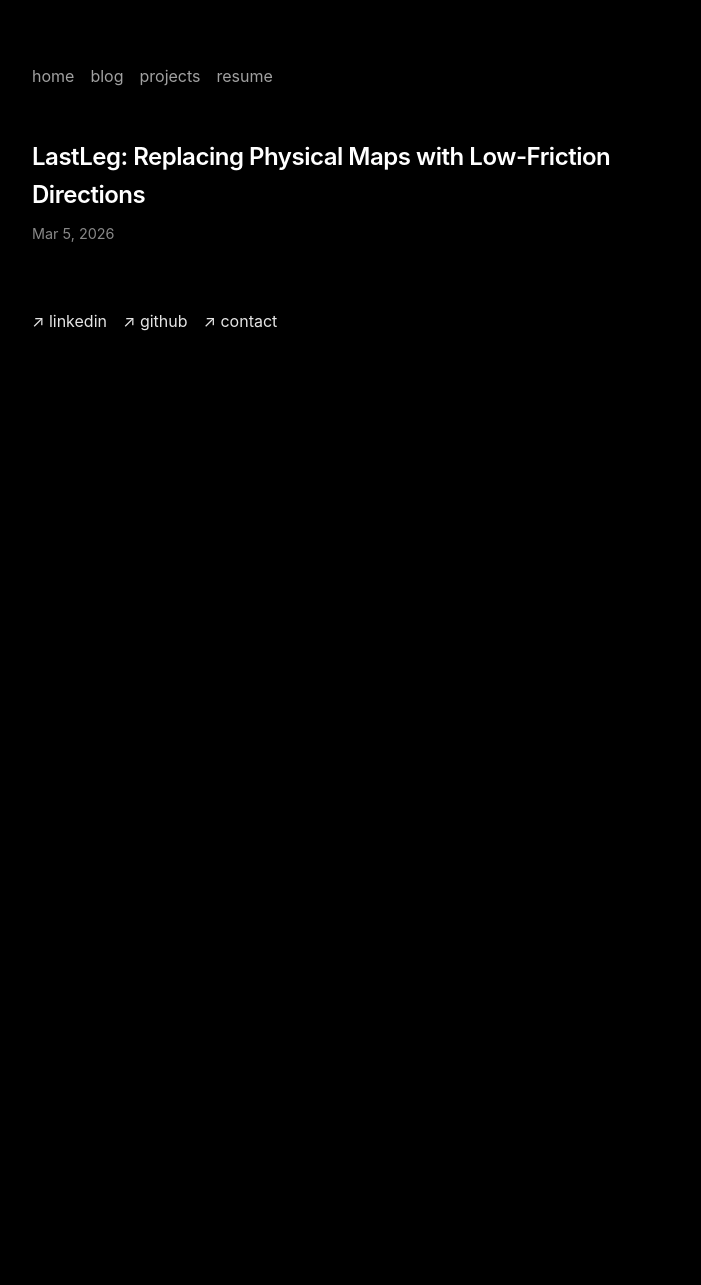
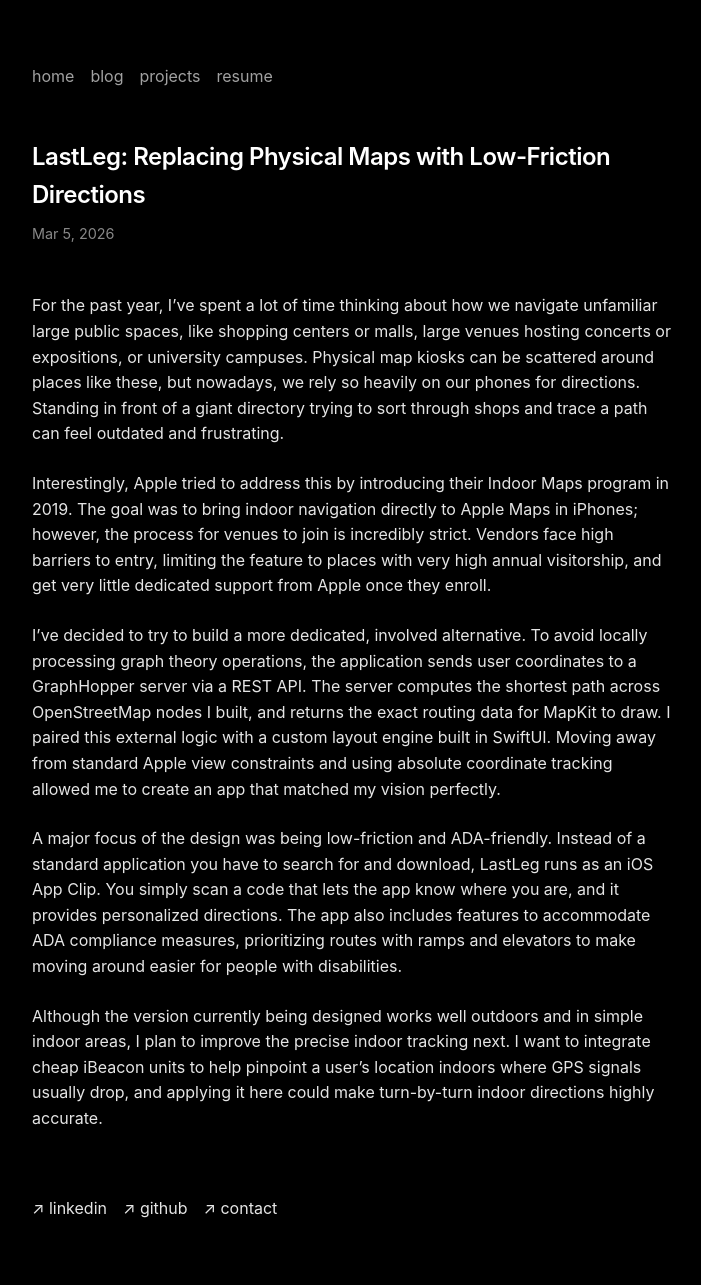
Before and after one commit to souttoa/souttoa.github.io, a Jekyll site: the page built from _posts/2026-03-05-last-leg.md, in a window 1280 px wide. Shown: the whole page, without its empty margins (288-989 px from the left). Built offline with Jekyll 4.4.1, drawn with Linux system fonts in a browser that asks for light colours; before the commit the page ends 964 px from its top, so only the background shows below that.

Commit message:
Expand LastLeg blog post with app details and features

```diff
--- a/_posts/2026-03-05-last-leg.md
+++ b/_posts/2026-03-05-last-leg.md
@@ -4,3 +4,13 @@
 ---
 
 <!-- This is the actual text of my blog post. I can use **Markdown** here, and Jekyll will convert it to HTML and inject it into the `{{ content }}` area of the layout we just made.* -->
+
+For the past year, I've spent a lot of time thinking about how we navigate unfamiliar large public spaces, like shopping centers or malls, large venues hosting concerts or expositions, or university campuses. Physical map kiosks can be scattered around places like these, but nowadays, we rely so heavily on our phones for directions. Standing in front of a giant directory trying to sort through shops and trace a path can feel outdated and frustrating.
+
+Interestingly, Apple tried to address this by introducing their Indoor Maps program in 2019. The goal was to bring indoor navigation directly to Apple Maps in iPhones; however, the process for venues to join is incredibly strict. Vendors face high barriers to entry, limiting the feature to places with very high annual visitorship, and get very little dedicated support from Apple once they enroll.
+
+I've decided to try to build a more dedicated, involved alternative. To avoid locally processing graph theory operations, the application sends user coordinates to a GraphHopper server via a REST API. The server computes the shortest path across OpenStreetMap nodes I built, and returns the exact routing data for MapKit to draw. I paired this external logic with a custom layout engine built in SwiftUI. Moving away from standard Apple view constraints and using absolute coordinate tracking allowed me to create an app that matched my vision perfectly.
+
+A major focus of the design was being low-friction and ADA-friendly. Instead of a standard application you have to search for and download, LastLeg runs as an iOS App Clip. You simply scan a code that lets the app know where you are, and it provides personalized directions. The app also includes features to accommodate ADA compliance measures, prioritizing routes with ramps and elevators to make moving around easier for people with disabilities.
+
+Although the version currently being designed works well outdoors and in simple indoor areas, I plan to improve the precise indoor tracking next. I want to integrate cheap iBeacon units to help pinpoint a user's location indoors where GPS signals usually drop, and applying it here could make turn-by-turn indoor directions highly accurate.
```
